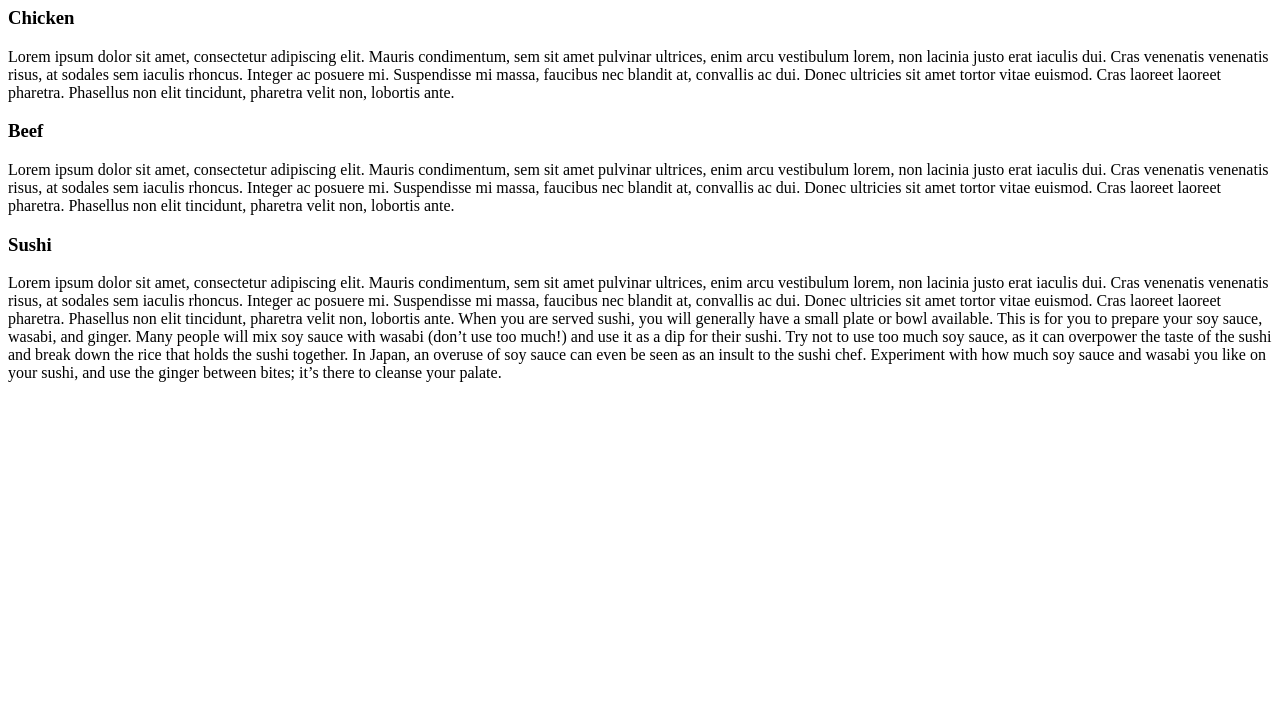
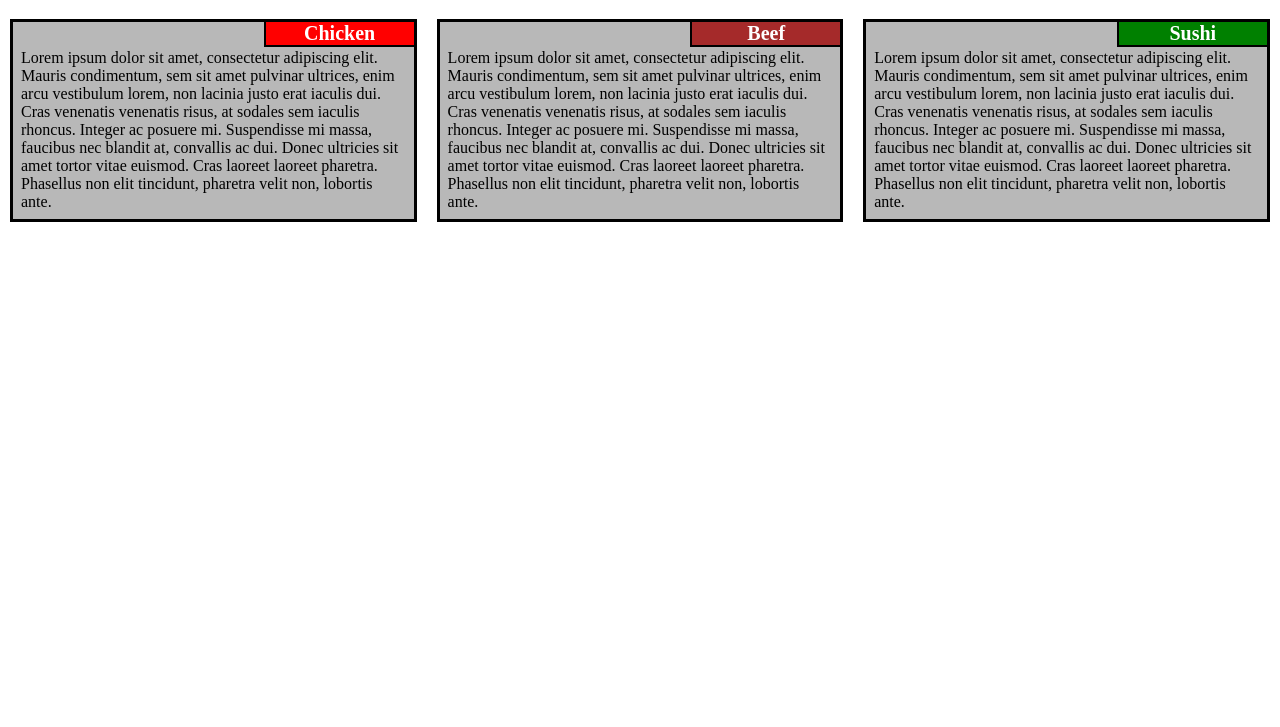
Before and after one commit to DennisLypovetsky/Coursera, a plain HTML site: page module2-solution/index.html in a window 1280 px wide. Shown: the part 73-800 px from the top of the page. Drawn offline with Linux system fonts and the light colour scheme; files that its build step writes are made by us from their sources; the site is published under a folder, as on GitHub Pages, so addresses that start at the root find nothing.

Commit message:
Update index.html

```diff
--- a/module2-solution/index.html
+++ b/module2-solution/index.html
@@ -2,7 +2,7 @@
 <html>
 <head>
 	<title>module2-solution</title>
-	<link rel="stylesheet" type="text/css" href="/style.css">
+	<link rel="stylesheet" type="text/css" href="module2-solution/style.css">
 	<meta charset="utf-8">
 	<meta name="viewport" content="width=device-width, initial-scale=1">
 </head>
```
